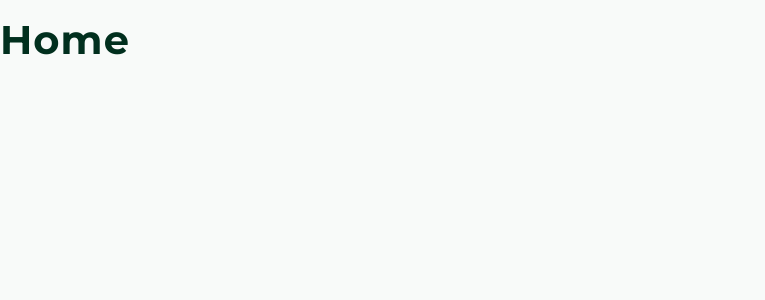
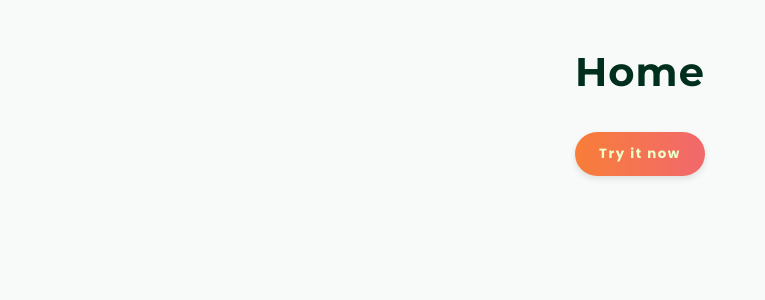
Before and after one commit to AnneKluytmans/novi-frontend-final-project-meal-match, a React (Vite) app: page / in a window 1280 px wide. Shown: the top 300 px of the page, without its empty margins (0-765 px from the left). Built offline with nearby package versions, Linux system fonts and the light colour scheme.

Commit message:
Created button component

```diff
--- /dev/null
+++ b/src/components/buttons/button/Button.css
@@ -0,0 +1,27 @@
+/* ------------------------------- Button styling -------------------------------- */
+
+.btn {
+    font-weight: 700;
+    letter-spacing: 0.1rem;
+    color: var(--button-text);
+    border-radius: 2rem;
+    box-shadow: 0 3px 6px rgba(0, 0, 0, 0.1);
+    transition: box-shadow 0.3s ease-in-out;
+
+    padding: 0.75rem 1.5rem;
+    margin: 1.25rem 0;
+}
+
+.btn:hover {
+    box-shadow: 0 8px 12px rgba(0, 0, 0, 0.2); /* A bit stronger shadow on hover */
+}
+
+.btn__default {
+    background: var(--secondary-orange);
+    background: linear-gradient(90deg, var(--secondary-orange) 0%, var(--secondary-pink) 100%);
+}
+
+.btn__default:hover {
+    background: var(--dark);
+    background: linear-gradient(90deg, var(--dark) 0%, var(--primary-dark) 100%);
+}
--- /dev/null
+++ b/src/components/buttons/button/Button.jsx
@@ -0,0 +1,15 @@
+import './Button.css'
+
+function Button( { children, type, onClick, disabled, className } ) {
+    return (
+        <button type={type || 'button'}
+                onClick={onClick}
+                disabled={disabled}
+                className={className}
+        >
+            {children}
+        </button>
+    );
+}
+
+export default Button;
--- a/src/pages/homePage/Home.jsx
+++ b/src/pages/homePage/Home.jsx
@@ -1,10 +1,19 @@
 import './Home.css';
+import Button from "../../components/buttons/button/Button.jsx";
 
 function Home() {
     return (
-      <>
-        <h1>Home</h1>
-      </>
+      <div className="outer-content-container">
+          <section className="home-section inner-content-container__column">
+              <h1>Home</h1>
+              <Button
+                  className="btn btn__default"
+                  onClick={() => { console.log("This button is clicked!"); }}
+              >
+                  Try it now
+              </Button>
+          </section>
+      </div>
     );
 }
 
```
